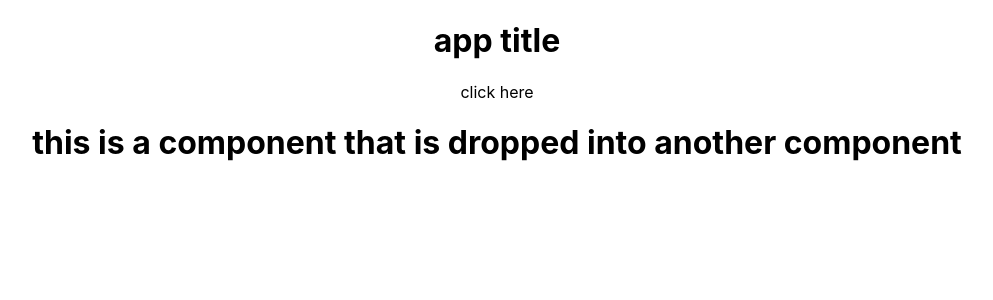
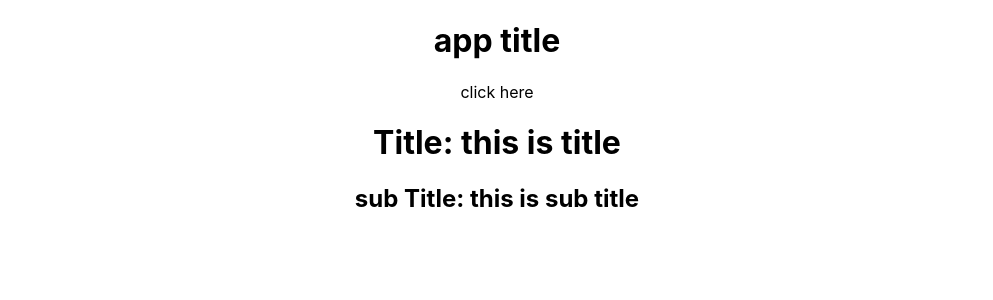
Before and after one commit to 9vimu9/react-crud-app, a React (Create React App) app: page / in a window 1280 px wide. Shown: the top 300 px of the page, without its empty margins (143-1136 px from the left). Built offline with nearby package versions, Linux system fonts and the light colour scheme.

Commit message:
send values to components using props

```diff
--- a/src/App.js
+++ b/src/App.js
@@ -43,7 +43,10 @@ class App extends React.Component {
             <div className="App">
                 <h1>{this.state.title}</h1>
                 <div onClick={this.onClick}>click here</div>
-                <MyComponent/>
+                <MyComponent
+                    title="this is title"
+                    subTitle="this is sub title"
+                />
             </div>
         );
     }
--- a/src/componenets/MyComponent.js
+++ b/src/componenets/MyComponent.js
@@ -8,7 +8,8 @@ class MyComponent extends Component {
 
         return (
             <div className="MyComponent">
-                <h1>this is a component that is dropped into another component</h1>
+                <h1>Title: {this.props.title}</h1>
+                <h2>sub Title: {this.props.subTitle}</h2>
             </div>
         );
     }
```
